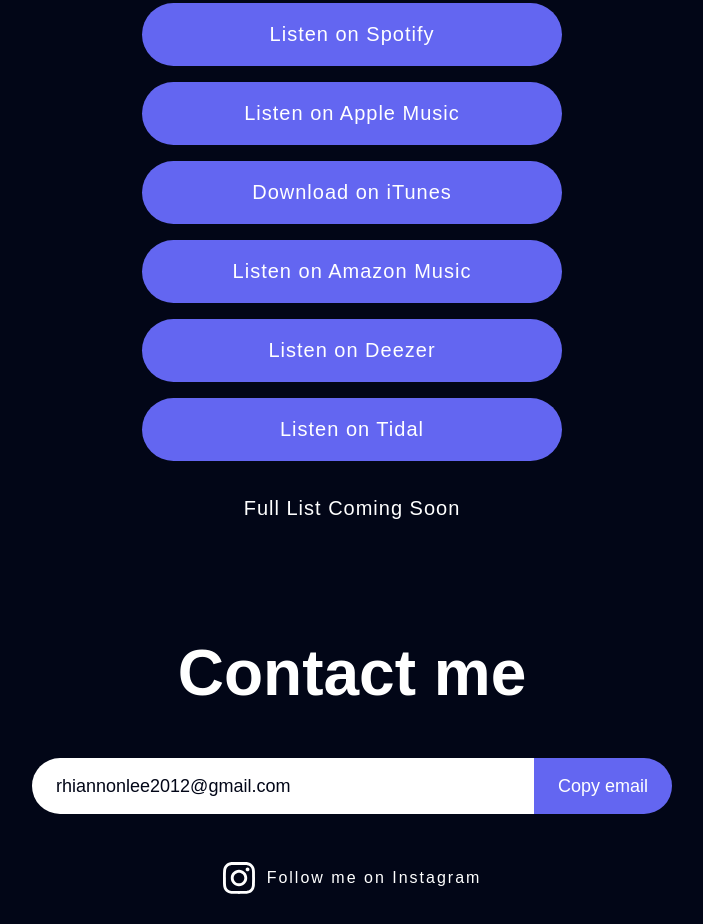
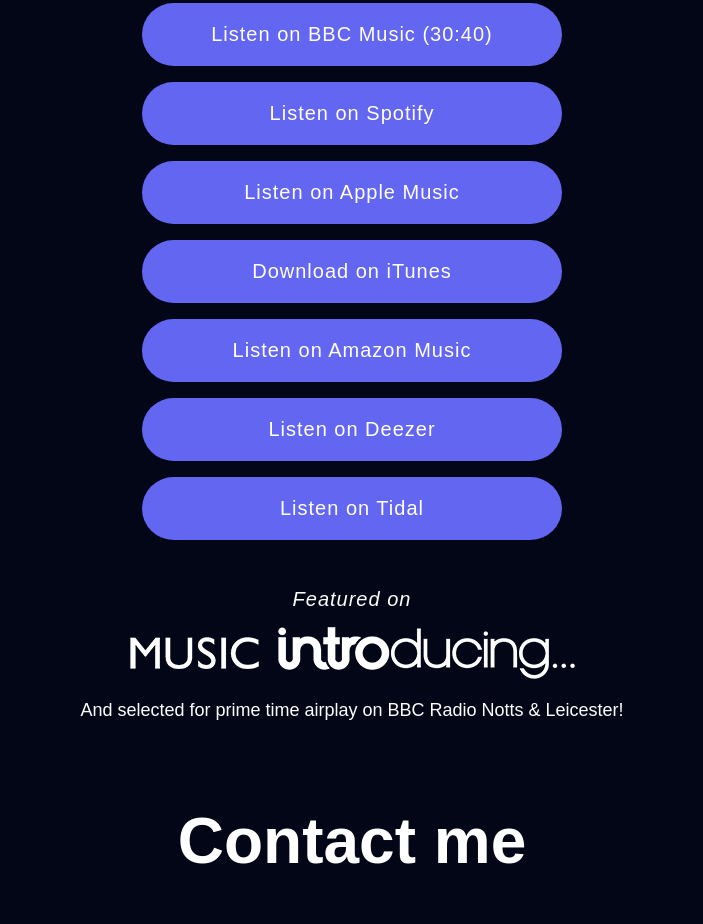
Before and after one commit to CurtisALee/rhiannonleemusic, a website: page index.html in a window 1280 px wide. Shown: the part 677-1601 px from the top of the page, without its empty margins (288-991 px from the left). Drawn offline with Linux system fonts and the light colour scheme; a web font is replaced by a local one.

Commit message:
BBC Updates

```diff
--- a/index.html
+++ b/index.html
@@ -45,13 +45,18 @@
     <div class="container">
       <div class="link-list">
         <button class="song-link song-link--copy-link">Share This Page</button>
+        <a href="https://www.bbc.co.uk/sounds/play/p0fz0cdd" class="song-link" target="_blank">Listen on BBC Music (30:40)</a>
         <a href="https://open.spotify.com/track/4wb8Geq07uSwnnRBv09bHr?si=226acda408714359" class="song-link" target="_blank">Listen on Spotify</a>
         <a href="https://music.apple.com/gb/album/feels-on-sunday-single/1695595408" class="song-link" target="_blank">Listen on Apple Music</a>
         <a href="http://itunes.apple.com/album/id1695595408?ls=1&app=itunes" class="song-link" target="_blank">Download on iTunes</a>
         <a href="https://music.amazon.co.uk/albums/B0CB1RPF6T?do=play&trackAsin=B0CB1QCVMX&ref=dm_sh_I9ThENiiUpnf749hFMADgkd6D" class="song-link" target="_blank">Listen on Amazon Music</a>
         <a href="https://deezer.page.link/2Gska1oMEYSfC4Fy8" class="song-link" target="_blank">Listen on Deezer</a>
         <a href="https://tidal.com/browse/track/302946418" class="song-link" target="_blank">Listen on Tidal</a>
-        <p href="#" class="song-link song-link--view-full-list">Full List Coming Soon</p>
+      </div>
+      <div class="featured">
+        <p class="featured__text">Featured on</p>
+        <img src="assets/bbc-introducing-logo.png" alt="The BBC Introducing logo" class="featured__image">
+        <span class="featured__subtext">And selected for prime time airplay on BBC Radio Notts & Leicester!</span>
       </div>
     </div>
   </section>
--- a/styles/main.scss
+++ b/styles/main.scss
@@ -109,39 +109,6 @@
   }
 }
 
-.link-list {
-  display: flex;
-  flex-direction: column;
-  align-items: center;
-}
-
-.song-link {
-  font-size: 2rem;
-  color: #fff;
-  text-decoration: none;
-  padding: 2rem 0;
-  border-radius: 100vw;
-  margin-bottom: 1.6rem;
-  background-color: #6366f1;
-  letter-spacing: 0.1rem;
-  width: 100%;
-
-  &--copy-link {
-    border: 0.2rem solid #fff;
-    background-color: transparent;
-    cursor: pointer;
-  }
-
-  &--view-full-list {
-    background-color: transparent;
-    cursor: default;
-  }
-
-  @media only screen and (min-width: 42.5rem) {
-    width: 42rem;
-  }
-}
-
 .preview-link {
 	background-color: #fff;
 	color: var(--color-dark);
@@ -188,6 +155,58 @@
 
 .duration {
   margin-left: 1.2rem;
+}
+
+.link-list {
+  display: flex;
+  flex-direction: column;
+  align-items: center;
+}
+
+.song-link {
+  font-size: 2rem;
+  color: #fff;
+  text-decoration: none;
+  padding: 2rem 0;
+  border-radius: 100vw;
+  margin-bottom: 1.6rem;
+  background-color: #6366f1;
+  letter-spacing: 0.1rem;
+  width: 100%;
+
+  &--copy-link {
+    border: 0.2rem solid #fff;
+    background-color: transparent;
+    cursor: pointer;
+  }
+
+  &--view-full-list {
+    background-color: transparent;
+    cursor: default;
+  }
+
+  @media only screen and (min-width: 42.5rem) {
+    width: 42rem;
+  }
+}
+
+.featured {
+  margin-top: 3.2rem;
+
+  &__text {
+    font-size: 2rem;
+    font-style: italic;
+    letter-spacing: 0.1rem;
+    margin-bottom: 1.6rem;
+  }
+
+  &__subtext {
+    display: block;
+    font-size: 1.8rem;
+    line-height: 1.5;
+    font-weight: 300;
+    margin-top: 1.6rem;
+  }
 }
 
 .footer {
```
Also changed, not shown: assets/bbc-introducing-logo.png (added), styles/main.css.
